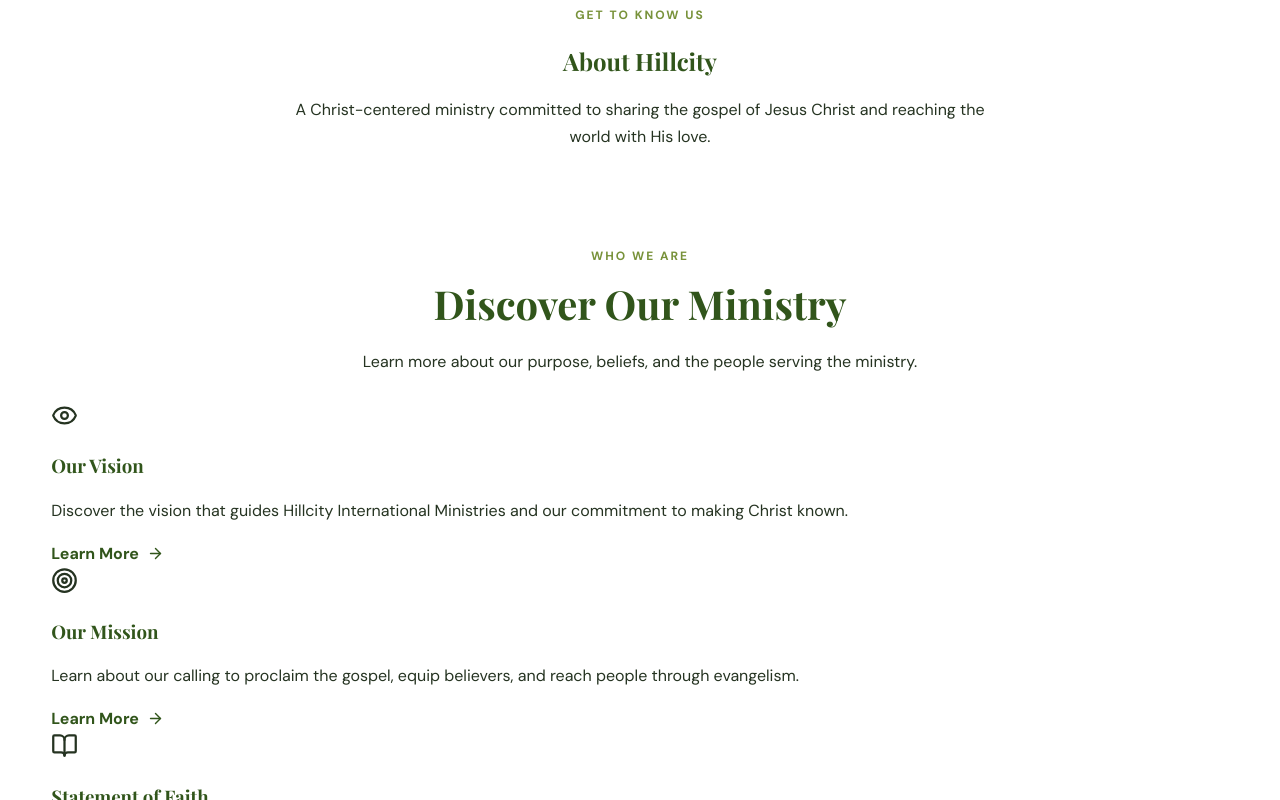
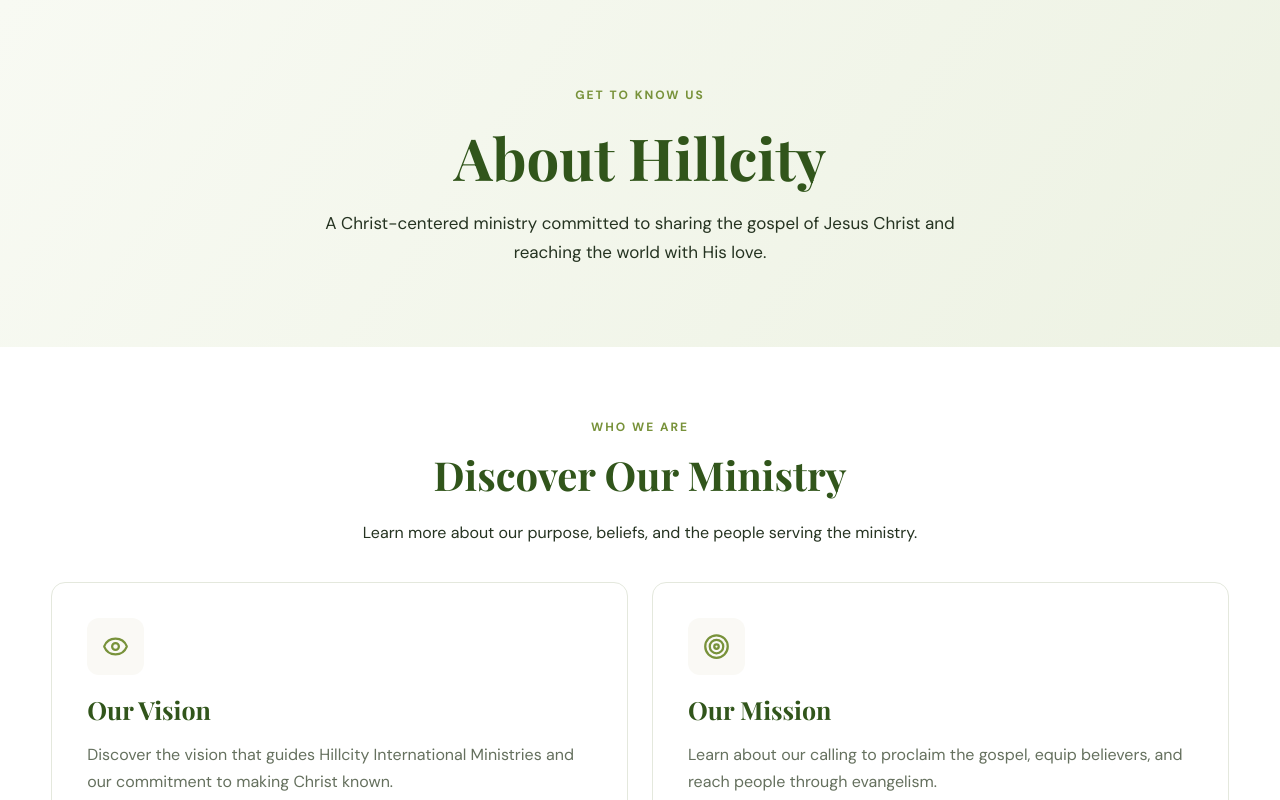
Before and after one commit to MarkWillows/hillcity-ministries-web, a Next.js app: page /about in a window 1280 px wide. Shown: the top 800 px of the page. Built offline with nearby package versions, Linux system fonts and the light colour scheme.

Commit message:
Update globals.css

```diff
--- a/app/globals.css
+++ b/app/globals.css
@@ -558,3 +558,87 @@ button {
     padding: 48px 0;
   }
 }
+
+/* ABOUT HILLCITY */
+
+.about-hero {
+  padding: 80px 0;
+  background: linear-gradient(
+    125deg,
+    #f8faf3,
+    #edf2e3
+  );
+}
+
+.about-hero h1 {
+  font-size: clamp(38px, 5vw, 58px);
+  margin: 16px 0;
+}
+
+.about-hero p {
+  max-width: 700px;
+  margin: 0 auto;
+  font-size: 17px;
+}
+
+.about-grid {
+  display: grid;
+  grid-template-columns: repeat(2, 1fr);
+  gap: 24px;
+  margin-top: 36px;
+}
+
+.about-card {
+  display: block;
+  padding: 35px;
+  border: 1px solid var(--border);
+  border-radius: 14px;
+  background: white;
+  transition: 0.2s ease;
+}
+
+.about-card:hover {
+  transform: translateY(-4px);
+  box-shadow: 0 12px 30px #31551b12;
+}
+
+.about-icon {
+  display: inline-flex;
+  padding: 15px;
+  background: var(--cream);
+  border-radius: 12px;
+  color: var(--olive-green);
+}
+
+.about-card h3 {
+  font-size: 25px;
+  margin: 20px 0 10px;
+}
+
+.about-card p {
+  color: var(--muted);
+  margin-bottom: 20px;
+}
+
+.about-content {
+  max-width: 760px;
+  margin: 0 auto;
+}
+
+.about-content .btn {
+  margin-top: 25px;
+}
+
+@media (max-width: 768px) {
+  .about-hero {
+    padding: 55px 0;
+  }
+
+  .about-grid {
+    grid-template-columns: 1fr;
+  }
+
+  .about-card {
+    padding: 25px;
+  }
+}
```
